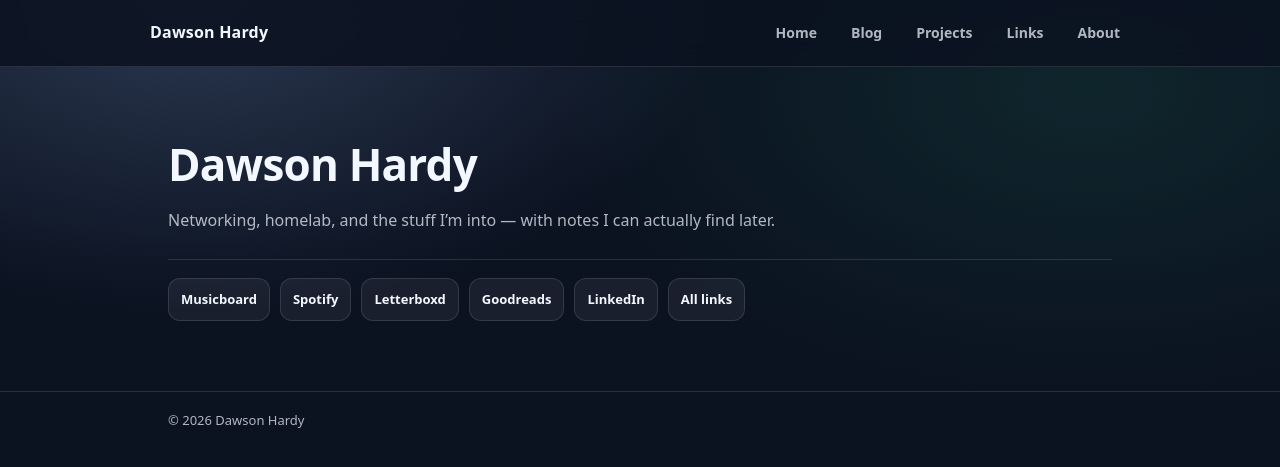
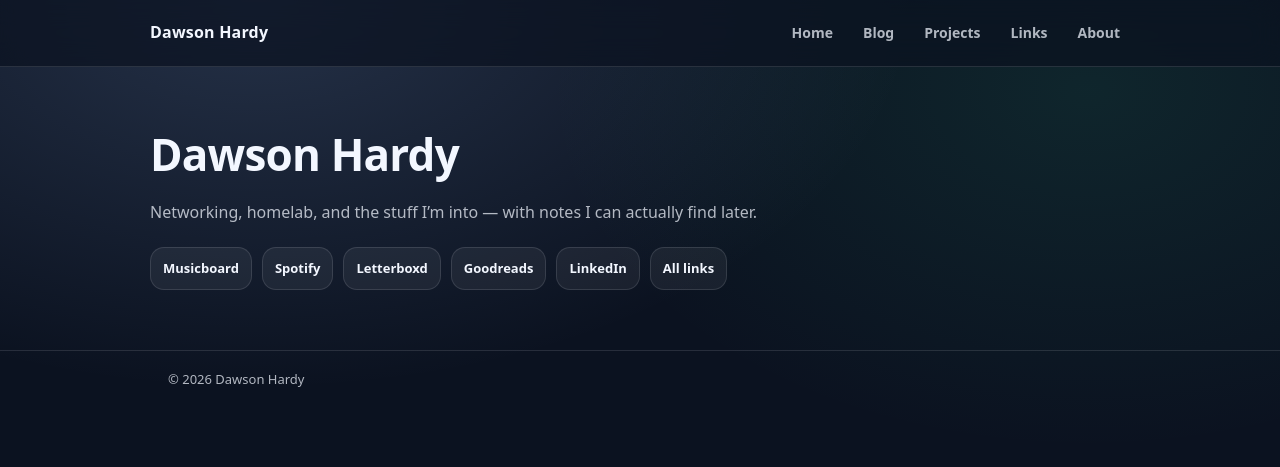
Before and after one commit to dawshardy/dawsonhardy.github.io, a Jekyll site: the page built from index.md, in a window 1280 px wide. Shown: the top 467 px of the page. Built offline with Jekyll 4.4.1, drawn with Linux system fonts in a browser that asks for light colours.

Commit message:
Update style.scss

```diff
--- a/assets/css/style.scss
+++ b/assets/css/style.scss
@@ -1,17 +1,13 @@
 ---
 ---
-
-/* Don't import the theme CSS — it keeps fighting us */
-/* @import "{{ site.theme }}"; */
 
 :root{
   --bg: #0b1220;
   --text: #f3f7ff;
   --muted: rgba(243,247,255,.72);
   --border: rgba(243,247,255,.12);
-  --panel: rgba(255,255,255,.06);
-  --panel2: rgba(255,255,255,.10);
   --accent: #9cc1ff;
+  --navbg: rgba(11,18,32,.70);
 }
 
 *{box-sizing:border-box}
@@ -20,29 +16,37 @@
   margin:0;
   color:var(--text);
   background:
-    radial-gradient(900px 520px at 15% 0%, rgba(156,193,255,.22), transparent 60%),
-    radial-gradient(900px 520px at 85% 10%, rgba(52,211,153,.10), transparent 60%),
+    radial-gradient(1100px 650px at 20% 0%, rgba(156,193,255,.18), transparent 60%),
+    radial-gradient(900px 600px at 85% 10%, rgba(52,211,153,.10), transparent 60%),
     var(--bg);
+  background-attachment: fixed;
   font-family: ui-sans-serif, system-ui, -apple-system, Segoe UI, Roboto, Helvetica, Arial;
   line-height: 1.6;
 }
 
+/* CRITICAL: kill any inherited wrapper backgrounds that create "sections" */
+header, main, footer, section, div { background: transparent !important; }
+.container, .page { background: transparent !important; }
+
+/* Links */
 a{color:var(--accent); text-decoration:none}
 a:hover{text-decoration:underline}
 
+/* Layout container */
 .container{
   max-width: 980px;
   margin: 0 auto;
   padding: 0 18px;
 }
 
-/* Top nav (no overlay, no floating block) */
+/* Full-width top bar (no floating box) */
 .topbar{
   position: sticky;
   top: 0;
   z-index: 50;
-  background: rgba(11,18,32,.85);
-  backdrop-filter: blur(12px);
+  width: 100%;
+  background: var(--navbg) !important;
+  backdrop-filter: blur(14px);
   border-bottom: 1px solid var(--border);
 }
 
@@ -57,53 +61,53 @@
 .brand{
   font-weight: 900;
   letter-spacing: .2px;
-  color: var(--text);
+  color: var(--text) !important;
   white-space: nowrap;
 }
 
 .nav{
   display:flex;
-  gap: 14px;
+  gap: 10px;
   flex-wrap: wrap;
   justify-content: flex-end;
 }
 .nav a{
-  color: var(--muted);
-  font-weight: 700;
+  color: var(--muted) !important;
+  font-weight: 750;
   font-size: 14px;
   padding: 8px 10px;
   border-radius: 10px;
 }
 .nav a:hover{
-  color: var(--text);
+  color: var(--text) !important;
   background: rgba(255,255,255,.06);
   text-decoration:none;
 }
 
 .page{
-  padding: 34px 18px 60px;
+  padding: 34px 0 60px;
 }
 
-/* Minimal home */
+/* Home hero */
 .home-hero{
-  padding: 28px 0 10px;
+  padding: 18px 0 0;
 }
 .home-hero h1{
-  margin: 0 0 8px;
+  margin: 0 0 10px;
   font-size: 44px;
   letter-spacing: -0.8px;
+  color: var(--text) !important;
 }
 .home-hero p{
   margin: 0;
-  color: var(--muted);
+  color: var(--muted) !important;
   font-size: 16px;
   max-width: 70ch;
 }
 
+/* Link buttons row */
 .links-row{
-  margin-top: 26px;
-  padding-top: 18px;
-  border-top: 1px solid var(--border);
+  margin-top: 22px;
   display:flex;
   flex-wrap:wrap;
   gap: 10px;
@@ -114,42 +118,27 @@
   align-items:center;
   justify-content:center;
   padding: 10px 12px;
-  border-radius: 12px;
+  border-radius: 14px;
   border: 1px solid var(--border);
-  background: var(--panel);
-  color: var(--text);
-  font-weight: 800;
+  background: rgba(255,255,255,.06);
+  color: var(--text) !important;
+  font-weight: 850;
   font-size: 13px;
 }
 .btn:hover{
-  background: var(--panel2);
+  background: rgba(255,255,255,.10);
   text-decoration:none;
 }
 
-/* General content pages */
-h1{margin: 0 0 12px}
-h2{margin: 22px 0 10px}
-p, li{color: var(--muted)}
-hr{
-  border: none;
-  border-top: 1px solid var(--border);
-  margin: 22px 0;
-}
-
-pre, code{
-  background: rgba(255,255,255,.06);
-  border: 1px solid var(--border);
-}
-pre{padding: 12px; border-radius: 12px; overflow:auto}
-code{padding: 2px 6px; border-radius: 8px}
-
+/* Footer */
 .footer{
   border-top: 1px solid var(--border);
-  color: var(--muted);
+  color: var(--muted) !important;
   padding: 18px 0;
   font-size: 13px;
 }
 
+/* Mobile */
 @media (max-width: 680px){
   .home-hero h1{font-size: 34px}
 }
```
